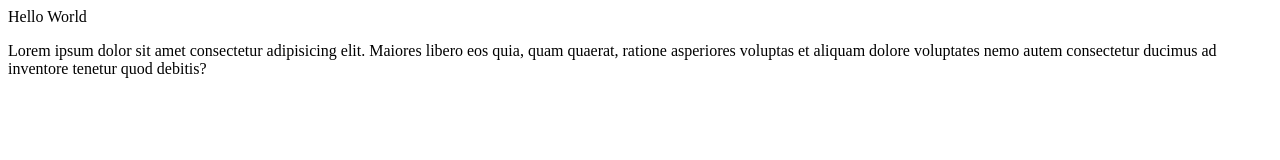
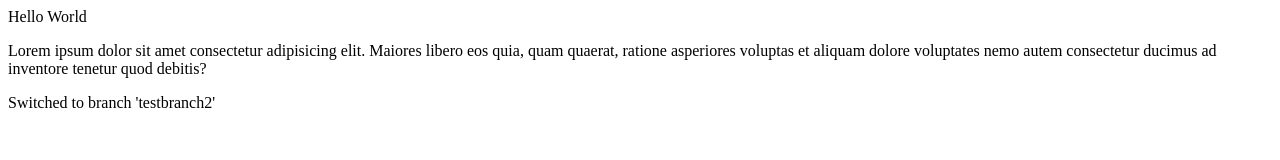
Before and after one commit to sagarmartha/uber_test, a plain HTML site: page user/index.html in a window 1280 px wide. Drawn offline with Linux system fonts and the light colour scheme.

Commit message:
testbranch2

```diff
--- a/user/index.html
+++ b/user/index.html
@@ -1,2 +1,4 @@
 <p>Hello World</p>
 <p>Lorem ipsum dolor sit amet consectetur adipisicing elit. Maiores libero eos quia, quam quaerat, ratione asperiores voluptas et aliquam dolore voluptates nemo autem consectetur ducimus ad inventore tenetur quod debitis?</p>
+
+<p>Switched to branch 'testbranch2'</p>
```
